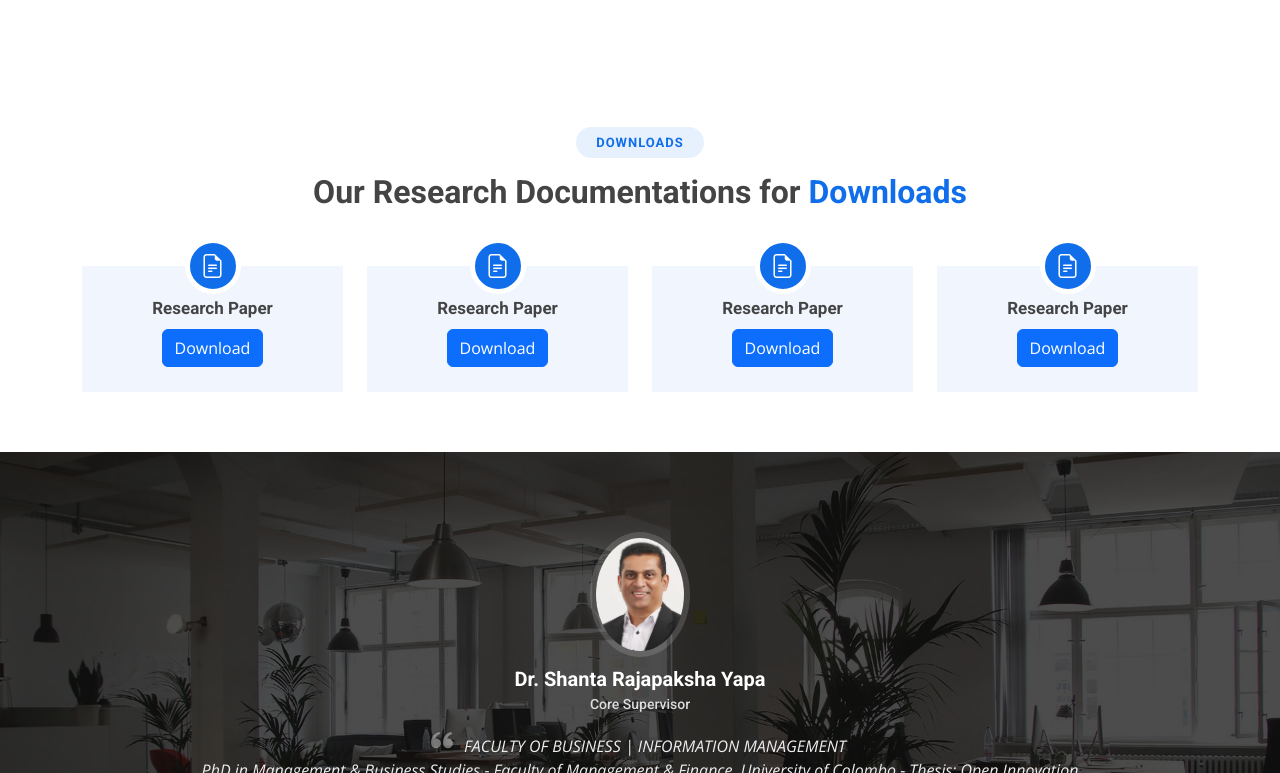
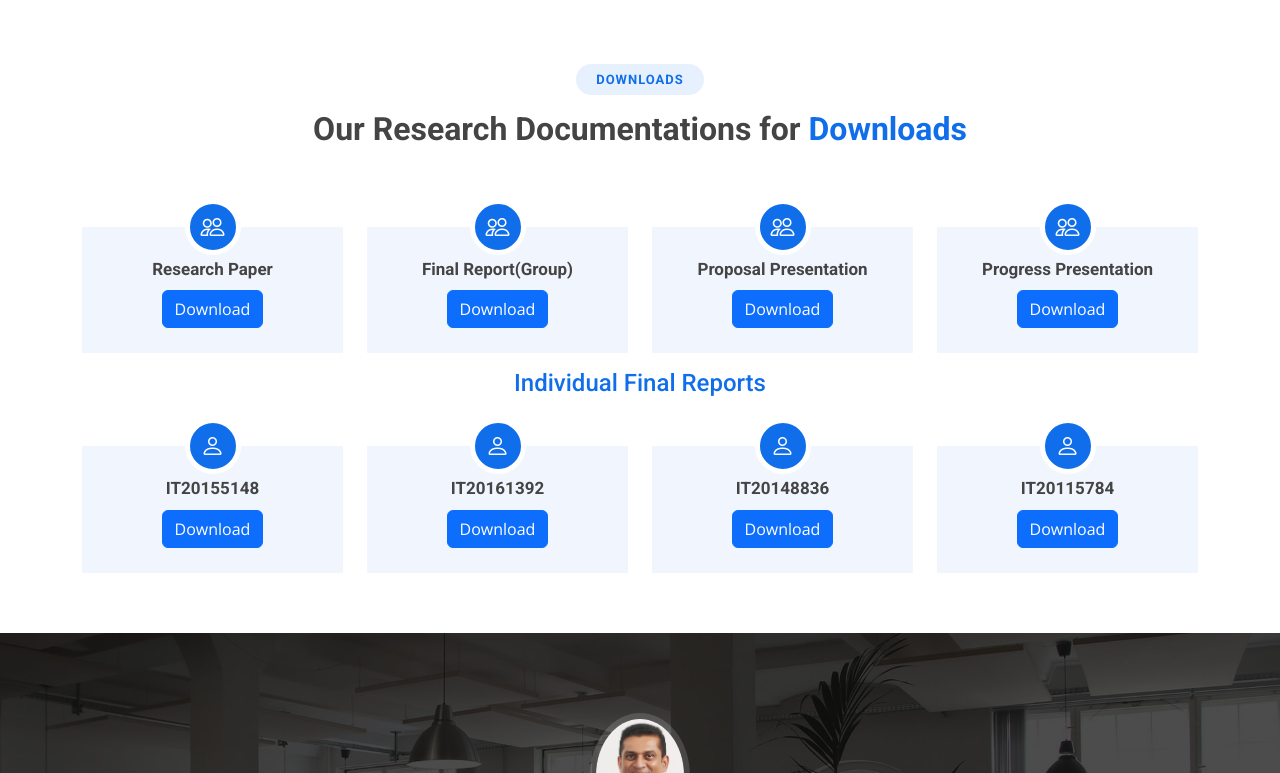
Before and after one commit to HasarangaKD/ML4WeatherSolutions, a plain HTML site: page index.html in a window 1280 px wide. Shown: the part 4697-5470 px from the top of the page. Drawn offline with nearby package versions, Linux system fonts and the light colour scheme.

Commit message:
Completed and finalized

```diff
--- a/index.html
+++ b/index.html
@@ -304,10 +304,7 @@
             <div class="section-title">
                 <h2>Objectives</h2>
                 <h3>Check our Research <span>Objectives</span></h3>
-                <p>
-                    Ut possimus qui ut temporibus culpa velit eveniet modi omnis est
-                    adipisci expedita at voluptas atque vitae autem.
-                </p>
+
             </div>
 
 
@@ -593,98 +590,6 @@
             </div>
         </div>
     </section>
-    <!-- End Team Section -->
-
-
-    <!--    &lt;!&ndash; ======= Skills Section ======= &ndash;&gt;-->
-    <!--    <section id="skills" class="skills">-->
-    <!--        <div class="container" data-aos="fade-up">-->
-    <!--            <div class="row skills-content">-->
-    <!--                <div class="col-lg-6">-->
-    <!--                    <div class="progress">-->
-    <!--                        <span class="skill">HTML <i class="val">100%</i></span>-->
-    <!--                        <div class="progress-bar-wrap">-->
-    <!--                            <div-->
-    <!--                                    class="progress-bar"-->
-    <!--                                    role="progressbar"-->
-    <!--                                    aria-valuenow="100"-->
-    <!--                                    aria-valuemin="0"-->
-    <!--                                    aria-valuemax="100"-->
-    <!--                            ></div>-->
-    <!--                        </div>-->
-    <!--                    </div>-->
-
-    <!--                    <div class="progress">-->
-    <!--                        <span class="skill">CSS <i class="val">90%</i></span>-->
-    <!--                        <div class="progress-bar-wrap">-->
-    <!--                            <div-->
-    <!--                                    class="progress-bar"-->
-    <!--                                    role="progressbar"-->
-    <!--                                    aria-valuenow="90"-->
-    <!--                                    aria-valuemin="0"-->
-    <!--                                    aria-valuemax="100"-->
-    <!--                            ></div>-->
-    <!--                        </div>-->
-    <!--                    </div>-->
-
-    <!--                    <div class="progress">-->
-    <!--                        <span class="skill">JavaScript <i class="val">75%</i></span>-->
-    <!--                        <div class="progress-bar-wrap">-->
-    <!--                            <div-->
-    <!--                                    class="progress-bar"-->
-    <!--                                    role="progressbar"-->
-    <!--                                    aria-valuenow="75"-->
-    <!--                                    aria-valuemin="0"-->
-    <!--                                    aria-valuemax="100"-->
-    <!--                            ></div>-->
-    <!--                        </div>-->
-    <!--                    </div>-->
-    <!--                </div>-->
-
-    <!--                <div class="col-lg-6">-->
-    <!--                    <div class="progress">-->
-    <!--                        <span class="skill">PHP <i class="val">80%</i></span>-->
-    <!--                        <div class="progress-bar-wrap">-->
-    <!--                            <div-->
-    <!--                                    class="progress-bar"-->
-    <!--                                    role="progressbar"-->
-    <!--                                    aria-valuenow="80"-->
-    <!--                                    aria-valuemin="0"-->
-    <!--                                    aria-valuemax="100"-->
-    <!--                            ></div>-->
-    <!--                        </div>-->
-    <!--                    </div>-->
-
-    <!--                    <div class="progress">-->
-    <!--                        <span class="skill">WordPress/CMS <i class="val">90%</i></span>-->
-    <!--                        <div class="progress-bar-wrap">-->
-    <!--                            <div-->
-    <!--                                    class="progress-bar"-->
-    <!--                                    role="progressbar"-->
-    <!--                                    aria-valuenow="90"-->
-    <!--                                    aria-valuemin="0"-->
-    <!--                                    aria-valuemax="100"-->
-    <!--                            ></div>-->
-    <!--                        </div>-->
-    <!--                    </div>-->
-
-    <!--                    <div class="progress">-->
-    <!--                        <span class="skill">Photoshop <i class="val">55%</i></span>-->
-    <!--                        <div class="progress-bar-wrap">-->
-    <!--                            <div-->
-    <!--                                    class="progress-bar"-->
-    <!--                                    role="progressbar"-->
-    <!--                                    aria-valuenow="55"-->
-    <!--                                    aria-valuemin="0"-->
-    <!--                                    aria-valuemax="100"-->
-    <!--                            ></div>-->
-    <!--                        </div>-->
-    <!--                    </div>-->
-    <!--                </div>-->
-    <!--            </div>-->
-    <!--        </div>-->
-    <!--    </section>-->
-    <!--    &lt;!&ndash; End Skills Section &ndash;&gt;-->
 
     <!-- ======= Documents download ======= -->
     <section id="counts" class="counts">
@@ -696,11 +601,12 @@
             </div>
 
             <br/>
+            <br/>
 
             <div class="row">
                 <div class="col-lg-3 col-md-6">
                     <div class="count-box">
-                        <i class="bi bi-file-earmark-text"></i>
+                        <i class="bi bi-people"></i>
                         <p style="font-weight: bold;margin-bottom:8px;font-size: 17px;">Research Paper</p>
                         <a href="assets/documents/Research_Paper-TMP-23-364.pdf" download>
                             <button class="btn btn-primary">Download</button>
@@ -710,9 +616,9 @@
 
                 <div class="col-lg-3 col-md-6 mt-5 mt-md-0">
                     <div class="count-box">
-                        <i class="bi bi-file-earmark-text"></i>
-                        <p style="font-weight: bold;margin-bottom:8px;font-size: 17px;">Research Paper</p>
-                        <a href="assets/documents/Research_Paper-TMP-23-364.pdf" download>
+                        <i class="bi bi-people"></i>
+                        <p style="font-weight: bold;margin-bottom:8px;font-size: 17px;">Final Report(Group)</p>
+                        <a href="assets/documents/TMP_23_364_GroupThesis.pdf" download>
                             <button class="btn btn-primary">Download</button>
                         </a>
                     </div>
@@ -720,9 +626,9 @@
 
                 <div class="col-lg-3 col-md-6 mt-5 mt-lg-0">
                     <div class="count-box">
-                        <i class="bi bi-file-earmark-text"></i>
-                        <p style="font-weight: bold;margin-bottom:8px;font-size: 17px;">Research Paper</p>
-                        <a href="assets/documents/Research_Paper-TMP-23-364.pdf" download>
+                        <i class="bi bi-people"></i>
+                        <p style="font-weight: bold;margin-bottom:8px;font-size: 17px;">Proposal Presentation</p>
+                        <a href="assets/documents/TMP-23-364_proposal.pdf" download>
                             <button class="btn btn-primary">Download</button>
                         </a>
                     </div>
@@ -730,14 +636,60 @@
 
                 <div class="col-lg-3 col-md-6 mt-5 mt-lg-0">
                     <div class="count-box">
-                        <i class="bi bi-file-earmark-text"></i>
-                        <p style="font-weight: bold;margin-bottom:8px;font-size: 17px;">Research Paper</p>
-                        <a href="assets/documents/Research_Paper-TMP-23-364.pdf" download>
+                        <i class="bi bi-people"></i>
+                        <p style="font-weight: bold;margin-bottom:8px;font-size: 17px;">Progress Presentation</p>
+                        <a href="assets/documents/TMP-23-364 _Final presentation.pdf" download>
                             <button class="btn btn-primary">Download</button>
                         </a>
                     </div>
                 </div>
             </div>
+
+
+            <h4 class="text-center mt-3 mb-5"><a href=""><span>Individual Final Reports</span></a></h4>
+
+            <div class="row">
+                <div class="col-lg-3 col-md-6">
+                    <div class="count-box">
+                        <i class="bi bi-person"></i>
+                        <p style="font-weight: bold;margin-bottom:8px;font-size: 17px;">IT20155148</p>
+                        <a href="assets/documents/IT20155148_TMP_23_364_Final_Report.pdf" download>
+                            <button class="btn btn-primary">Download</button>
+                        </a>
+                    </div>
+                </div>
+
+                <div class="col-lg-3 col-md-6 mt-5 mt-md-0">
+                    <div class="count-box">
+                        <i class="bi bi-person"></i>
+                        <p style="font-weight: bold;margin-bottom:8px;font-size: 17px;">IT20161392</p>
+                        <a href="assets/documents/IT20161392_TMP_23_364_Final_Report.pdf" download>
+                            <button class="btn btn-primary">Download</button>
+                        </a>
+                    </div>
+                </div>
+
+                <div class="col-lg-3 col-md-6 mt-5 mt-lg-0">
+                    <div class="count-box">
+                        <i class="bi bi-person"></i>
+                        <p style="font-weight: bold;margin-bottom:8px;font-size: 17px;">IT20148836</p>
+                        <a href="assets/documents/IT20148836_TMP_23_364_Final_Report.pdf" download>
+                            <button class="btn btn-primary">Download</button>
+                        </a>
+                    </div>
+                </div>
+
+                <div class="col-lg-3 col-md-6 mt-5 mt-lg-0">
+                    <div class="count-box">
+                        <i class="bi bi-person"></i>
+                        <p style="font-weight: bold;margin-bottom:8px;font-size: 17px;">IT20115784</p>
+                        <a href="assets/documents/IT20115784_TMP_23_364_Final_Report.pdf" download>
+                            <button class="btn btn-primary">Download</button>
+                        </a>
+                    </div>
+                </div>
+            </div>
+
         </div>
     </section>
     <!-- End Counts Section -->
```
Also changed, not shown: assets/img/favicon.png, assets/scss/Readme.txt (deleted), 8 other files.
